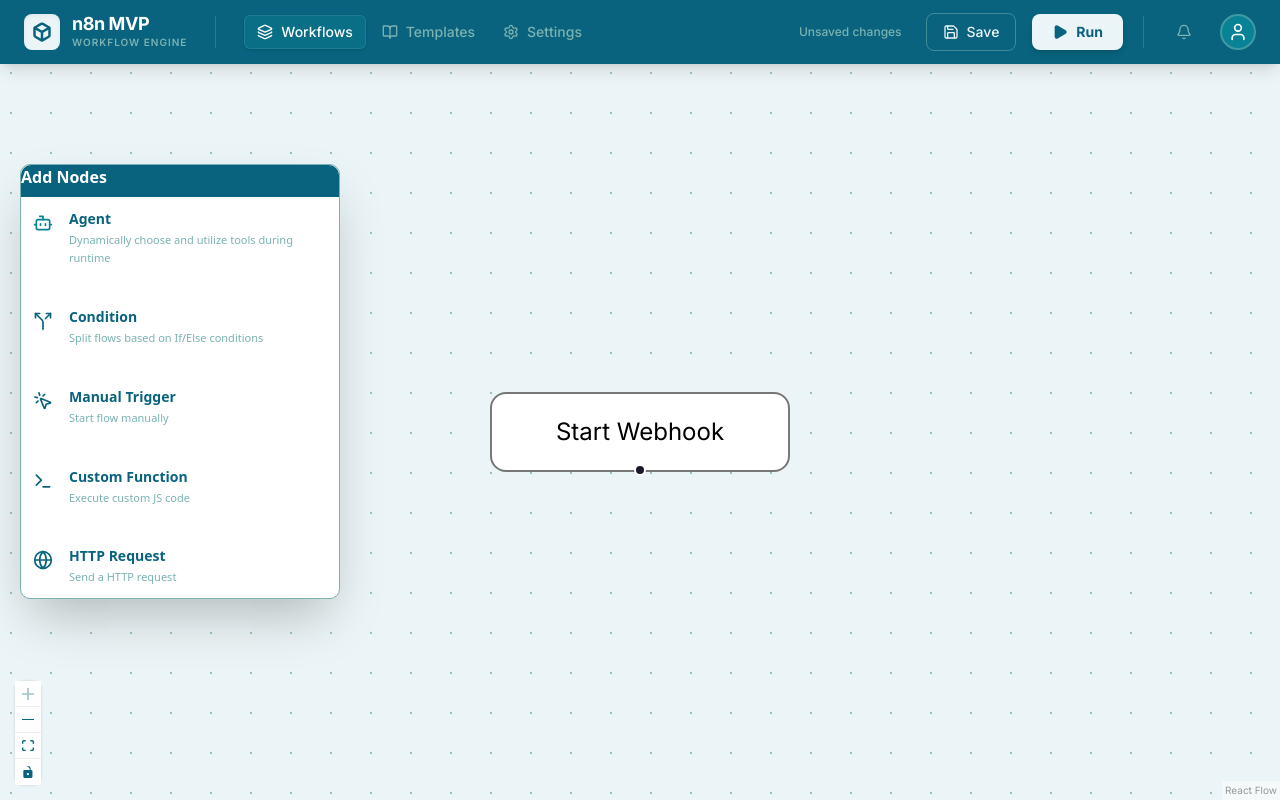
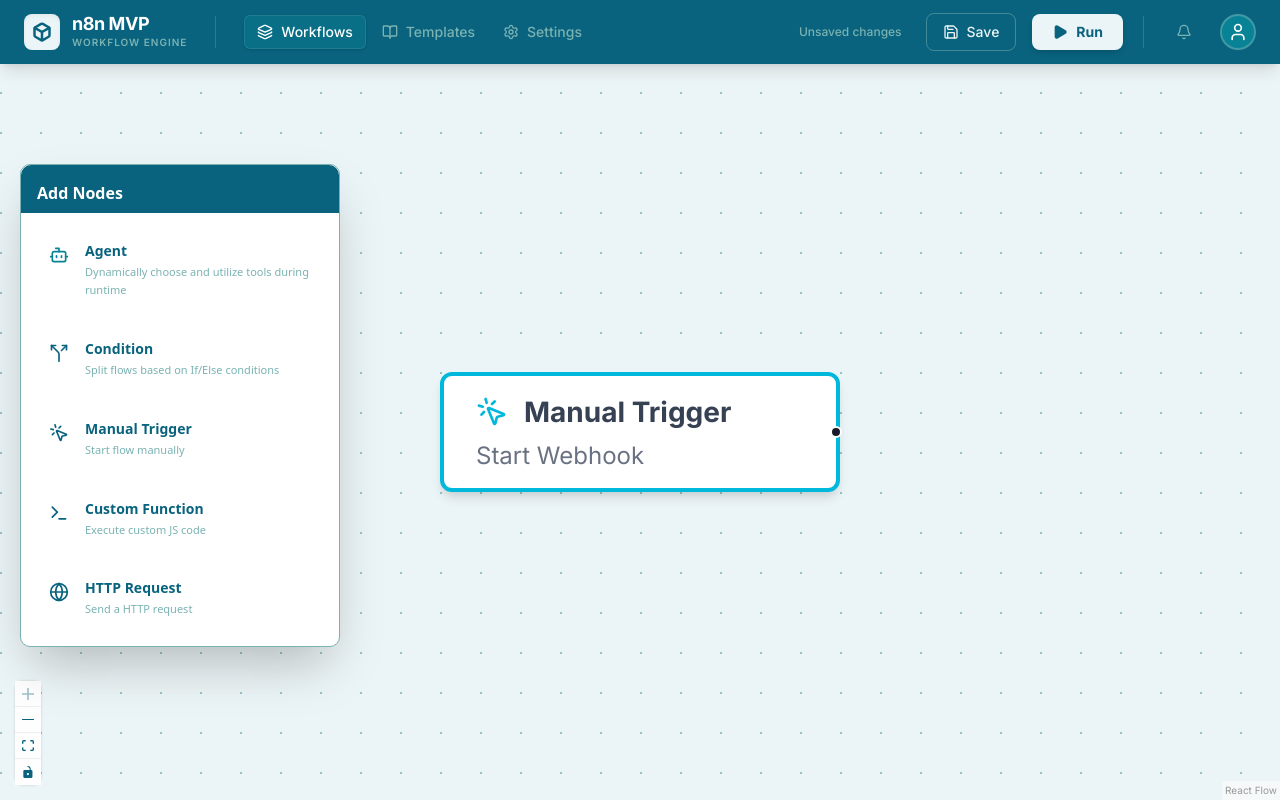
Before and after one commit to BuiVuBaoMinh/n8nMVP, a Next.js app in the folder n8n-mvp-app/: page / in a window 1280 px wide. Built offline with nearby package versions, Linux system fonts and the light colour scheme.

Commit message:
ui: design for nodes

```diff
--- /dev/null
+++ b/n8n-mvp-app/components/canvas/AgentNode.tsx
@@ -0,0 +1,20 @@
+import React, { memo } from 'react';
+import { Handle, Position } from '@xyflow/react';
+import { Bot } from 'lucide-react';
+
+const AgentNode = ({ data }: any) => {
+  return (
+    <div className="relative px-4 py-2 shadow-md rounded-md bg-white border-2 border-violet-500 min-w-50">
+      <div className="flex items-center">
+        <Bot className="w-4 h-4 text-violet-500 mr-2" />
+        <div className="text-sm font-bold text-gray-700">Agent</div>
+      </div>
+      <div className="text-xs text-gray-500 mt-1">{data.label || 'AI Agent'}</div>
+
+      <Handle type="target" position={Position.Left} className="w-3 h-3 bg-slate-400" />
+      <Handle type="source" position={Position.Right} className="w-3 h-3 bg-violet-500" />
+    </div>
+  );
+};
+
+export default memo(AgentNode);
--- a/n8n-mvp-app/components/canvas/ConditionNode.tsx
+++ b/n8n-mvp-app/components/canvas/ConditionNode.tsx
@@ -1,11 +1,12 @@
 import React, { memo } from 'react';
 import { Handle, Position } from '@xyflow/react';
+import { GitFork } from 'lucide-react';
 
 const ConditionNode = ({ data }: any) => {
   return (
     <div className="relative px-4 py-2 shadow-md rounded-md bg-white border-2 border-orange-500 min-w-50">
       <div className="flex items-center">
-        <div className="rounded-full w-3 h-3 bg-orange-500 mr-2" />
+        <GitFork className="w-4 h-4 text-orange-500 mr-2" />
         <div className="text-sm font-bold text-gray-700">Condition</div>
       </div>
       <div className="text-xs text-gray-500 mt-1">{data.label}</div>
--- /dev/null
+++ b/n8n-mvp-app/components/canvas/CustomFunctionNode.tsx
@@ -0,0 +1,20 @@
+import React, { memo } from 'react';
+import { Handle, Position } from '@xyflow/react';
+import { Code } from 'lucide-react';
+
+const CustomFunctionNode = ({ data }: any) => {
+  return (
+    <div className="relative px-4 py-2 shadow-md rounded-md bg-white border-2 border-indigo-600 min-w-50">
+      <div className="flex items-center">
+        <Code className="w-4 h-4 text-indigo-600 mr-2" />
+        <div className="text-sm font-bold text-gray-700">Custom Function</div>
+      </div>
+      <div className="text-xs text-gray-500 mt-1">{data.label || 'Execute JS code'}</div>
+
+      <Handle type="target" position={Position.Left} className="w-3 h-3 bg-slate-400" />
+      <Handle type="source" position={Position.Right} className="w-3 h-3 bg-indigo-600" />
+    </div>
+  );
+};
+
+export default memo(CustomFunctionNode);
--- a/n8n-mvp-app/components/canvas/FlowCanvas.tsx
+++ b/n8n-mvp-app/components/canvas/FlowCanvas.tsx
@@ -1,5 +1,5 @@
 "use client";
-import React, { useCallback, useMemo, useRef, useState } from 'react';
+import React, { useCallback, useRef, useState } from 'react';
 import {
   ReactFlow,
   Background,
@@ -15,18 +15,30 @@
 } from '@xyflow/react';
 import '@xyflow/react/dist/style.css';
 
-import Sidebar from './Sidebar'; // Importing the file we just fixed
+import Sidebar from './Sidebar';
+import Navbar from '@/components/layout/Navbar';
 
-import Navbar from '@/components/layout/Navbar';
 import ConditionNode from './ConditionNode';
+import AgentNode from './AgentNode';
+import ManualTriggerNode from './ManualTriggerNode';
+import CustomFunctionNode from './CustomFunctionNode';
+import HttpRequestNode from './HttpRequestNode';
+
+// Define nodeTypes outside the component to prevent re-renders
+const nodeTypes = {
+  condition: ConditionNode,
+  agent: AgentNode,
+  trigger: ManualTriggerNode,
+  customFunction: CustomFunctionNode,
+  httpRequest: HttpRequestNode
+};
 
 const initialNodes: Node[] = [
   {
     id: '1',
     position: { x: 250, y: 150 },
     data: { label: 'Start Webhook', jobType: 'trigger' },
-    type: 'input',
-    style: { background: '#fff', border: '1px solid #777', borderRadius: '8px', padding: '10px', width: 150 }
+    type: 'trigger',
   },
 ];
 
@@ -43,6 +55,7 @@
   const onDrop = useCallback(
     (event: React.DragEvent) => {
       event.preventDefault();
+
       const type = event.dataTransfer.getData('application/reactflow/type');
       const label = event.dataTransfer.getData('application/reactflow/label');
 
@@ -52,17 +65,12 @@
 
       const newNode: Node = {
         id: `${type}-${Date.now()}`,
-        type: type === 'condition' ? 'condition' : (type === 'trigger' ? 'input' : 'default'),
+        type: type,
         position,
         data: { label: label, jobType: type },
-        style: type === 'condition' ? {} : {
-          background: '#fff',
-          border: '1px solid #e2e8f0',
-          borderRadius: '8px',
-          padding: '10px',
-          width: 150
-        }
+        style: {}
       };
+
       setNodes((nds) => nds.concat(newNode));
     },
     [screenToFlowPosition, setNodes],
@@ -77,19 +85,6 @@
     setSelectedNodeId(node.id);
   }, []);
 
-  const updateNodeData = useCallback((id: string, newData: any) => {
-    setNodes((nds) =>
-      nds.map((node) => {
-        if (node.id === id) {
-          return { ...node, data: newData };
-        }
-        return node;
-      })
-    );
-  }, [setNodes]);
-
-  const nodeTypes = useMemo(() => ({ condition: ConditionNode }), []);
-
   const handleSave = async () => {
     const workflowData = {
       ...(workflowId && { _id: workflowId }),
@@ -97,26 +92,18 @@
       nodes,
       edges,
     };
-    const res = await fetch('/api/workflows', { method: 'POST', body: JSON.stringify(workflowData) });
-    const data = await res.json();
-    if (res.ok) {
-      setWorkflowId(data._id);
-      alert(`Workflow Saved!`);
-    }
+    // Mock save logic
+    console.log("Saving workflow:", workflowData);
+    alert(`Workflow Saved! (Check console)`);
   };
 
   const handleRun = async () => {
     if (!workflowId) { alert("Please save first!"); return; }
-    const res = await fetch('/api/execution', { method: 'POST', body: JSON.stringify({ workflowId }) });
-    if (res.ok) alert('Execution Started!');
+    alert('Execution Started!');
   };
-
-  const selectedNode = nodes.find((n) => n.id === selectedNodeId);
 
   return (
     <div className="h-screen w-full flex flex-col bg-[#ebf4f6]">
-
-      {/* Navbar */}
       <Navbar
         onSave={handleSave}
         onRun={handleRun}
--- /dev/null
+++ b/n8n-mvp-app/components/canvas/HttpRequestNode.tsx
@@ -0,0 +1,20 @@
+import React, { memo } from 'react';
+import { Handle, Position } from '@xyflow/react';
+import { Globe } from 'lucide-react';
+
+const HttpRequestNode = ({ data }: any) => {
+  return (
+    <div className="relative px-4 py-2 shadow-md rounded-md bg-white border-2 border-blue-500 min-w-50">
+      <div className="flex items-center">
+        <Globe className="w-4 h-4 text-blue-500 mr-2" />
+        <div className="text-sm font-bold text-gray-700">HTTP Request</div>
+      </div>
+      <div className="text-xs text-gray-500 mt-1">{data.label || 'Send HTTP request'}</div>
+
+      <Handle type="target" position={Position.Left} className="w-3 h-3 bg-slate-400" />
+      <Handle type="source" position={Position.Right} className="w-3 h-3 bg-blue-500" />
+    </div>
+  );
+};
+
+export default memo(HttpRequestNode);
--- /dev/null
+++ b/n8n-mvp-app/components/canvas/ManualTriggerNode.tsx
@@ -0,0 +1,19 @@
+import React, { memo } from 'react';
+import { Handle, Position } from '@xyflow/react';
+import { MousePointerClick } from 'lucide-react';
+
+const ManualTriggerNode = ({ data }: any) => {
+  return (
+    <div className="relative px-4 py-2 shadow-md rounded-md bg-white border-2 border-cyan-500 min-w-50">
+      <div className="flex items-center">
+        <MousePointerClick className="w-4 h-4 text-cyan-500 mr-2" />
+        <div className="text-sm font-bold text-gray-700">Manual Trigger</div>
+      </div>
+      <div className="text-xs text-gray-500 mt-1">{data.label || 'Start flow manually'}</div>
+
+      <Handle type="source" position={Position.Right} className="w-3 h-3 bg-cyan-500" />
+    </div>
+  );
+};
+
+export default memo(ManualTriggerNode);
--- a/n8n-mvp-app/components/canvas/Sidebar.tsx
+++ b/n8n-mvp-app/components/canvas/Sidebar.tsx
@@ -1,12 +1,12 @@
 import React, { useState, useRef, useEffect } from 'react';
-import { Bot, Split, Globe, MousePointerClick, Terminal, GripVertical, Search, ChevronDown } from 'lucide-react';
+import { Bot, Split, Globe, MousePointerClick, Terminal, GripVertical } from 'lucide-react';
 
 export default function Sidebar() {
   const [position, setPosition] = useState({ x: 20, y: 100 });
   const [isDragging, setIsDragging] = useState(false);
   const dragRef = useRef<{ startX: number, startY: number, initialX: number, initialY: number } | null>(null);
 
-  // Drag logic
+  // Drag logic for the Sidebar window
   const handleMouseDown = (e: React.MouseEvent) => {
     if ((e.target as HTMLElement).tagName === 'INPUT') return;
     setIsDragging(true);
@@ -44,11 +44,36 @@
   };
 
   const nodeTypes = [
-    { type: 'agent', label: 'Agent', desc: 'Dynamically choose and utilize tools during runtime', icon: <Bot className="w-5 h-5 text-[#088395]" /> }, // Action Teal
-    { type: 'condition', label: 'Condition', desc: 'Split flows based on If/Else conditions', icon: <Split className="w-5 h-5 text-[#09637e]" /> }, // Orange accent
-    { type: 'trigger', label: 'Manual Trigger', desc: 'Start flow manually', icon: <MousePointerClick className="w-5 h-5 text-[#09637e]" /> }, // Primary Teal
-    { type: 'custom', label: 'Custom Function', desc: 'Execute custom JS code', icon: <Terminal className="w-5 h-5 text-[#09637e]" /> }, // Pink accent
-    { type: 'http', label: 'HTTP Request', desc: 'Send a HTTP request', icon: <Globe className="w-5 h-5 text-[#09637e]" /> }, // Green accent
+    {
+      type: 'agent',
+      label: 'Agent',
+      desc: 'Dynamically choose and utilize tools during runtime',
+      icon: <Bot className="w-5 h-5 text-[#088395]" />
+    },
+    {
+      type: 'condition',
+      label: 'Condition',
+      desc: 'Split flows based on If/Else conditions',
+      icon: <Split className="w-5 h-5 text-[#09637e]" />
+    },
+    {
+      type: 'trigger',
+      label: 'Manual Trigger',
+      desc: 'Start flow manually',
+      icon: <MousePointerClick className="w-5 h-5 text-[#09637e]" />
+    },
+    {
+      type: 'customFunction',
+      label: 'Custom Function',
+      desc: 'Execute custom JS code',
+      icon: <Terminal className="w-5 h-5 text-[#09637e]" />
+    },
+    {
+      type: 'httpRequest',
+      label: 'HTTP Request',
+      desc: 'Send a HTTP request',
+      icon: <Globe className="w-5 h-5 text-[#09637e]" />
+    },
   ];
 
   return (
@@ -56,19 +81,18 @@
       style={{ left: position.x, top: position.y }}
       className="absolute w-[320px] bg-white rounded-[10px] border border-[#7ab2b2] shadow-2xl z-50 flex flex-col font-sans"
     >
-      {/* Header & Search */}
+      {/* Header */}
       <div
         onMouseDown={handleMouseDown}
-        className="p-[5] pb-2 space-y-4 cursor-move bg-[#09637e] rounded-t-[10px]"
+        className="p-4 pb-2 space-y-4 cursor-move bg-[#09637e] rounded-t-[10px]"
       >
-        <div className="flex items-center justify-between rounded-[1]">
+        <div className="flex items-center justify-between">
           <h2 className="font-bold text-[#FFFFFF] text-md">Add Nodes</h2>
         </div>
       </div>
 
       {/* Node List Container */}
-      <div className="flex-1 overflow-y-auto p-[3] h-[400px] scrollbar-thin scrollbar-thumb-[#ebf4f6] scrollbar-track-transparent">
-
+      <div className="flex-1 overflow-y-auto p-4 h-100 scrollbar-thin scrollbar-thumb-[#ebf4f6] scrollbar-track-transparent">
         <div className="space-y-4">
             {nodeTypes.map((node) => (
             <div
--- a/n8n-mvp-app/package.json
+++ b/n8n-mvp-app/package.json
@@ -17,6 +17,7 @@
     "lucide-react": "^0.563.0",
     "mongoose": "^9.1.6",
     "next": "16.1.6",
+    "nodemailer": "^8.0.0",
     "postcss": "^8.5.6",
     "radix-ui": "^1.4.3",
     "react": "19.2.3",
@@ -27,6 +28,7 @@
   "devDependencies": {
     "@tailwindcss/postcss": "^4",
     "@types/node": "^20",
+    "@types/nodemailer": "^7.0.9",
     "@types/react": "^19",
     "@types/react-dom": "^19",
     "dotenv": "^17.2.3",
```
Also changed, not shown: package.json (deleted, +0 -9 lines), 2 other files (tests, documents, lock files or other folders).
